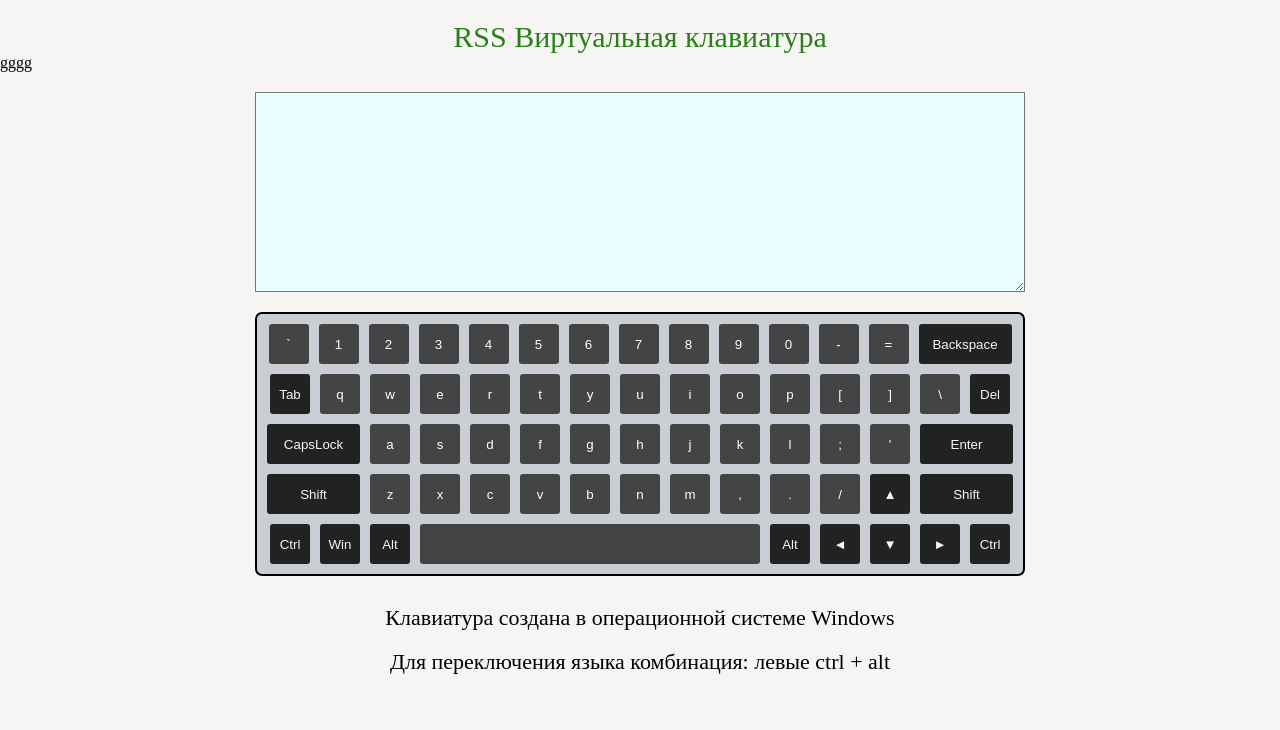
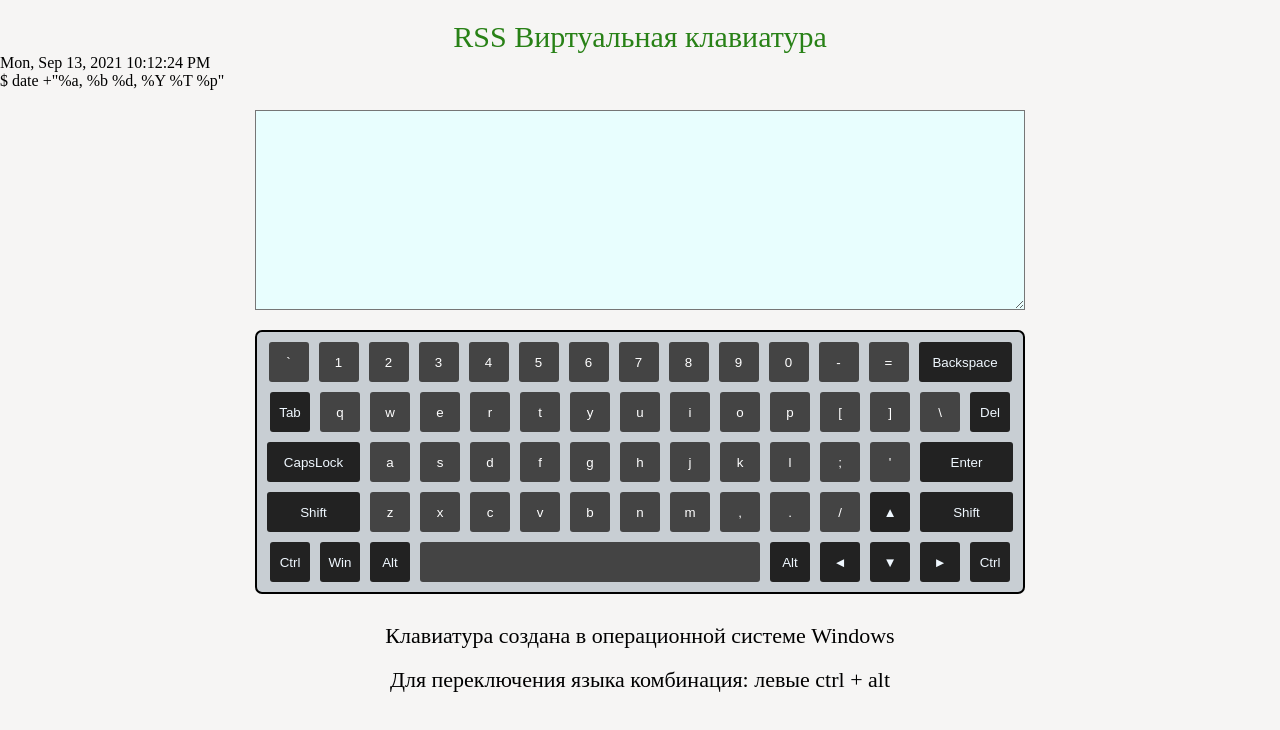
Before and after one commit to Sergei5431/keyboard, a website: page index.html in a window 1280 px wide. Drawn offline with Linux system fonts and the light colour scheme.

Commit message:
fix: three

```diff
--- a/index.html
+++ b/index.html
@@ -10,7 +10,8 @@
 </head>
 
 <body>
-      <p>gggg</p>
+      <p>Mon, Sep 13, 2021 10:12:24 PM</p>
+      <p>$ date +"%a, %b %d, %Y %T %p"</p>
 
 
     <script src="./script.js"></script>
```
